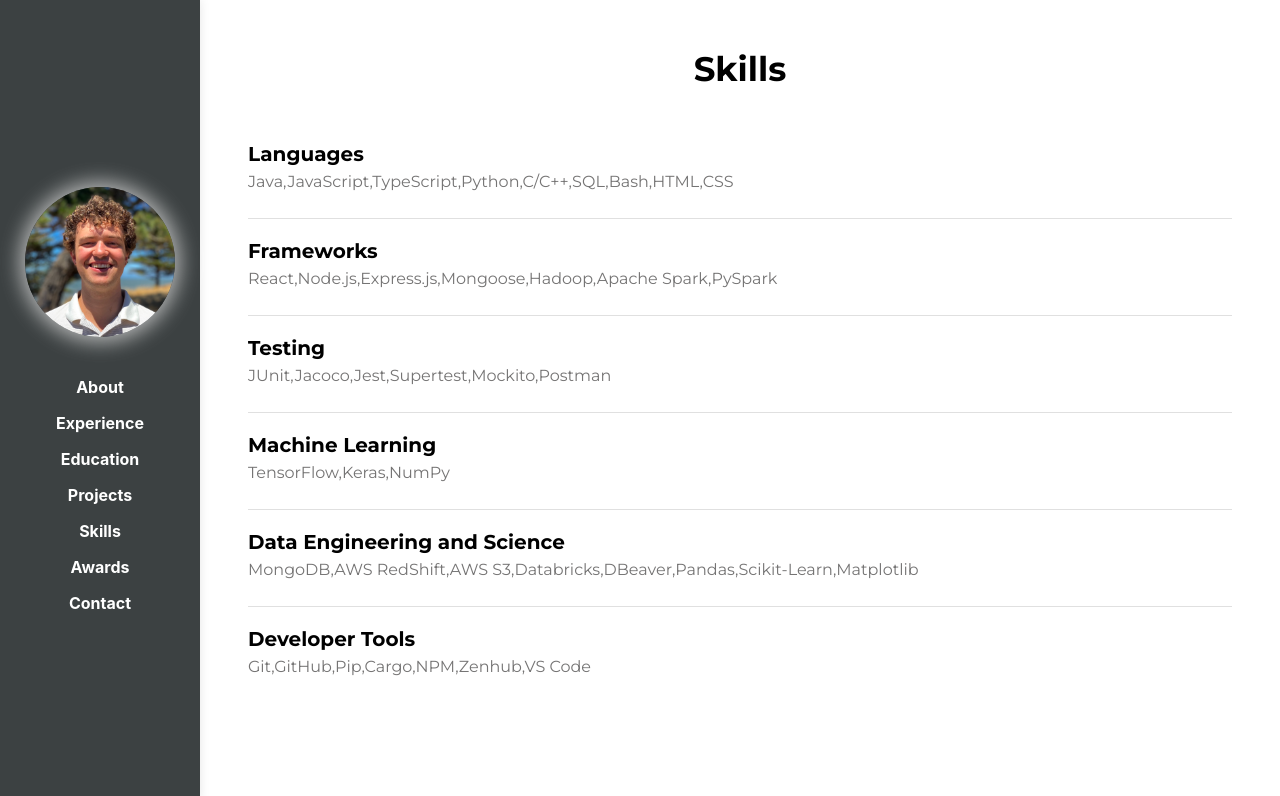
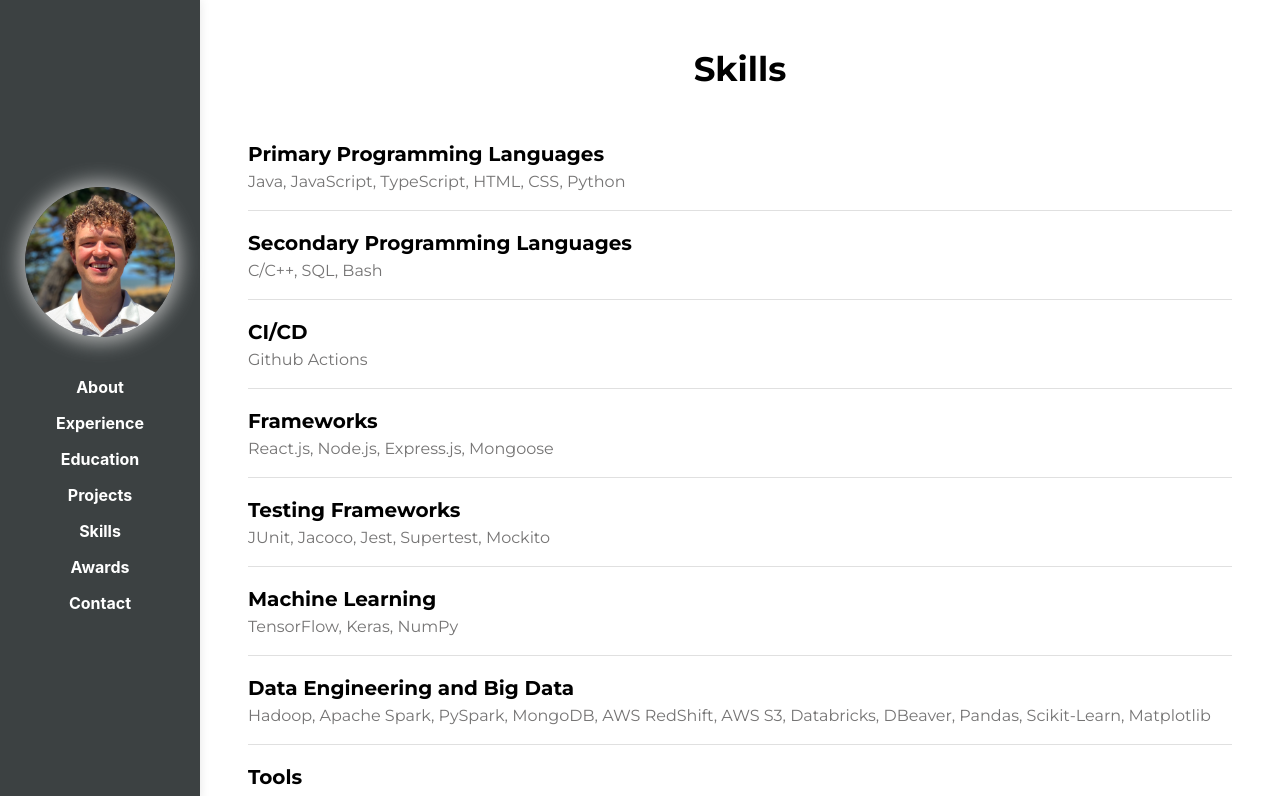
Before and after one commit to davidjriva/Personal-Portfolio, a React (Create React App) app: page /skills in a window 1280 px wide. Shown: the top 796 px of the page. Built offline with nearby package versions, Linux system fonts and the light colour scheme.

Commit message:
Updated skills

```diff
--- a/src/components/SkillCard.js
+++ b/src/components/SkillCard.js
@@ -7,8 +7,8 @@ const SkillCard = ({ title, items }) => {
         {title}
       </Typography>
 
-      <Typography variant="body1" sx={{ marginBottom: '0.5rem' }}>
-        {items.join(',')}
+      <Typography variant="body1">
+        {items.join(', ')}
       </Typography>
     </>
   );
--- a/src/data/skills.json
+++ b/src/data/skills.json
@@ -1,26 +1,42 @@
 [
     {
-        "title": "Languages",
-        "items": ["Java", "JavaScript", "TypeScript", "Python", "C/C++", "SQL", "Bash", "HTML", "CSS"]
+        "title": "Primary Programming Languages",
+        "items": ["Java", "JavaScript", "TypeScript", "HTML", "CSS", "Python"]
+    },
+    {
+        "title": "Secondary Programming Languages",
+        "items": ["C/C++", "SQL", "Bash"]
+    },
+    {
+        "title": "CI/CD",
+        "items": ["Github Actions"]
     },
     {
         "title": "Frameworks",
-        "items": ["React", "Node.js", "Express.js", "Mongoose", "Hadoop", "Apache Spark", "PySpark"]
+        "items": ["React.js", "Node.js", "Express.js", "Mongoose"]
     },
     {
-        "title": "Testing",
-        "items": ["JUnit", "Jacoco", "Jest", "Supertest","Mockito", "Postman"]
+        "title": "Testing Frameworks",
+        "items": ["JUnit", "Jacoco", "Jest", "Supertest", "Mockito"]
     },
     {
         "title": "Machine Learning",
         "items": ["TensorFlow", "Keras", "NumPy"]
     },
     {
-        "title": "Data Engineering and Science",
-        "items": ["MongoDB", "AWS RedShift", "AWS S3", "Databricks", "DBeaver", "Pandas", "Scikit-Learn", "Matplotlib"]
+        "title": "Data Engineering and Big Data",
+        "items": ["Hadoop", "Apache Spark", "PySpark", "MongoDB", "AWS RedShift", "AWS S3", "Databricks", "DBeaver", "Pandas", "Scikit-Learn", "Matplotlib"]
     },
     {
-        "title": "Developer Tools",
-        "items": ["Git", "GitHub", "Pip", "Cargo", "NPM", "Zenhub", "VS Code"]
+        "title": "Tools",
+        "items": ["Git", "GitHub", "Visual Studio Code", "Postman", "Package Managers (Pip & NPM)", "Debuggers", "Zenhub"]
+    },
+    {
+        "title": "Concepts",
+        "items": ["RESTful APIs", "Object Oriented Programming", "Design Patterns", "Software Development Methodologies (Agile)", "MVC Architecture"]
+    },
+    {
+        "title": "Soft Skills",
+        "items": ["Leadership", "Teamwork", "Collaboration", "Written and Verbal Communication"]
     }
 ]
```
